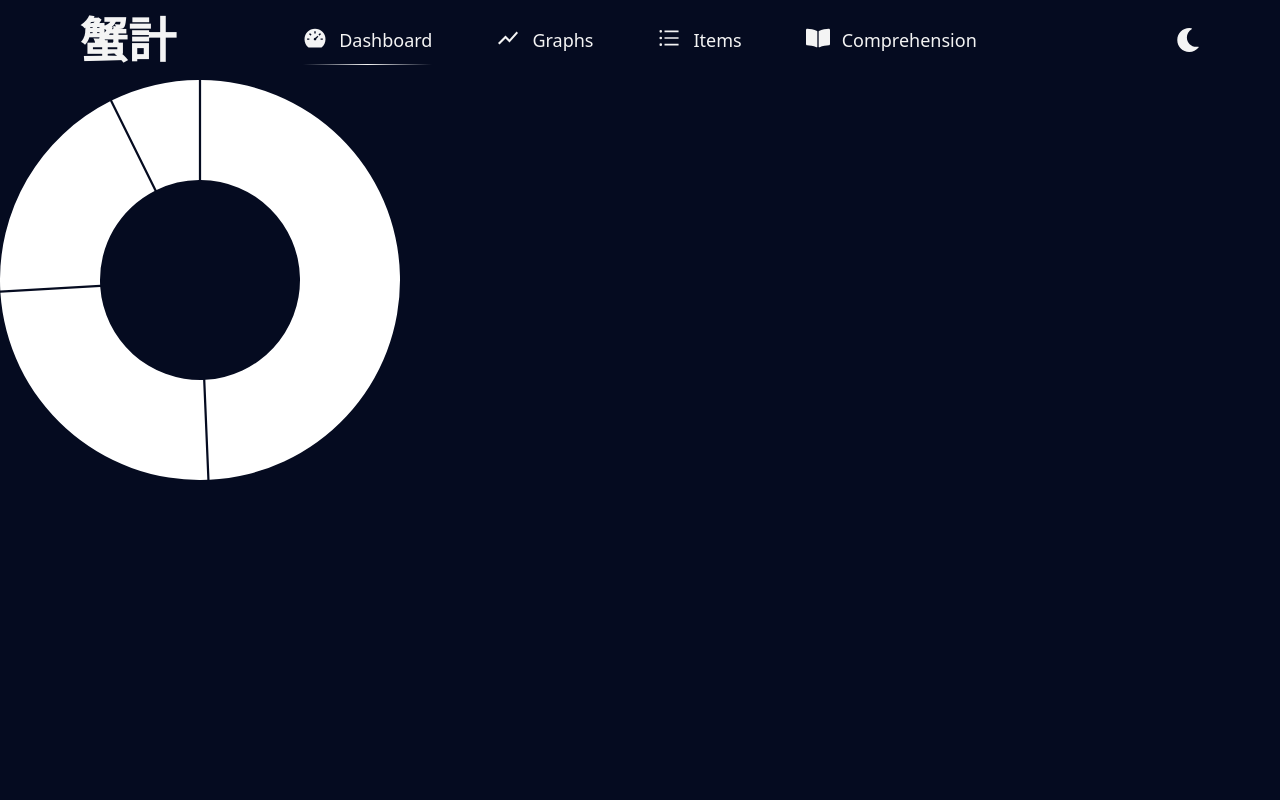
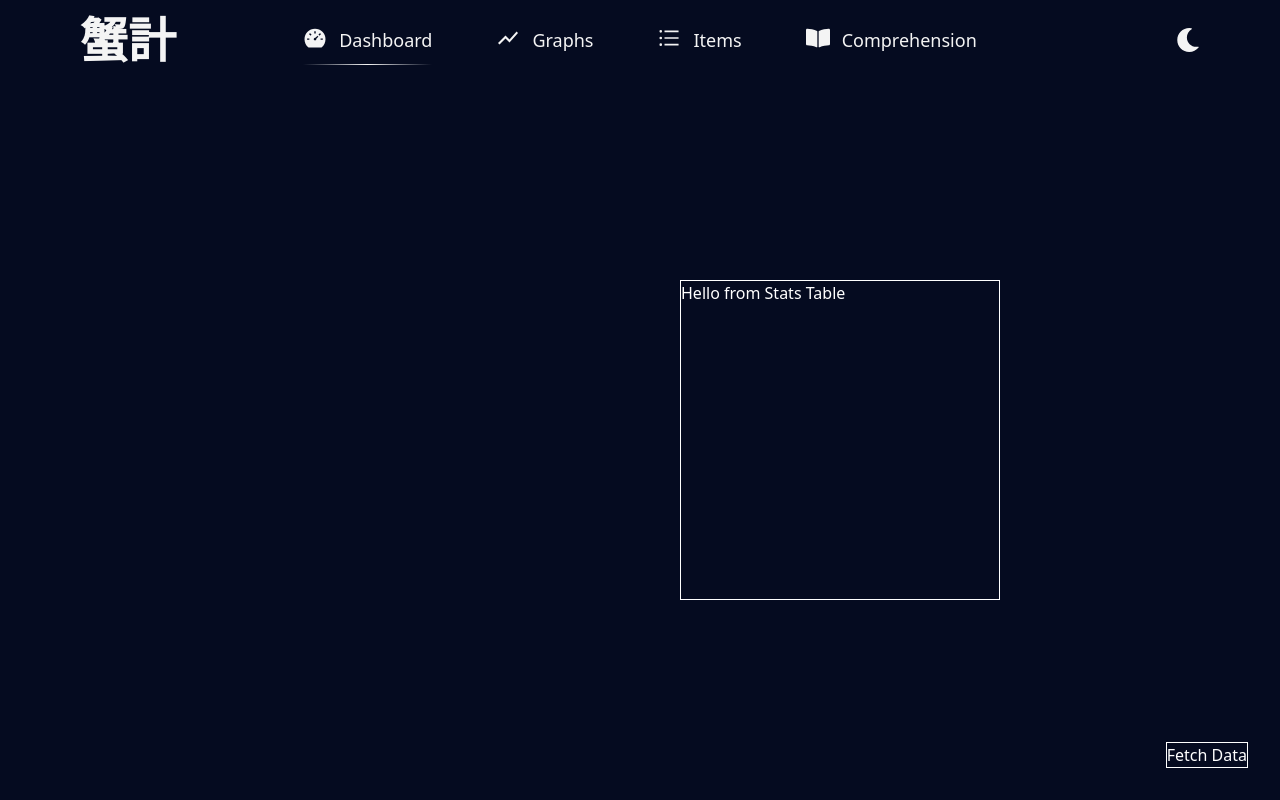
Before and after one commit to nanyaDev/statkani, a Next.js app: page /dashboard in a window 1280 px wide. Built offline with nearby package versions, Linux system fonts and the light colour scheme.

Commit message:
Implement donut chart

```diff
--- a/components/SRSBreakdown.js
+++ b/components/SRSBreakdown.js
@@ -1,24 +1,19 @@
-import React, { useState } from 'react';
-import Pie from '@visx/shape/lib/shapes/Pie';
+import React from 'react';
+import { Pie } from '@visx/shape';
 import { Group } from '@visx/group';
+import { scaleOrdinal } from '@visx/scale';
 import { motion, useMotionValue, useTransform } from 'framer-motion';
 
-const browsers = [
-  { label: 'Google Chrome', usage: 48 },
-  { label: 'Internet Explorer', usage: 24 },
-  { label: 'Firefox', usage: 18 },
-  { label: 'Safari', usage: 7 },
-];
+import useToggle from '@/lib/useToggle';
 
-const initial = [
-  { label: 'Google Chrome', usage: 38 },
-  { label: 'Internet Explorer', usage: 34 },
-  { label: 'Firefox', usage: 9 },
-  { label: 'Safari', usage: 2 },
-];
+const SRSBreakdown = ({ stages }) => {
+  const [symmetry, toggleSymmetry] = useToggle(true);
 
-const SRSBreakdown = () => {
-  const [data, setData] = useState(false);
+  // prettier-ignore
+  const getColor = scaleOrdinal({
+    domain: [ 'Apprentice', 'Guru', 'Master', 'Enlightened', 'Burned', 'Unknown' ],
+    range: [ '#f300a3', '#a035ba', '#4765df', '#0098e6', '#494949', '#c1c1c1' ],
+  });
 
   const size = 400;
 
@@ -26,35 +21,32 @@ const SRSBreakdown = () => {
     <svg width={size} height={size}>
       <Group top={size / 2} left={size / 2}>
         <Pie
-          data={data ? initial : browsers}
-          pieValue={(d) => d.usage}
+          data={stages}
+          pieValue={(d) => (symmetry ? d.value : 1)}
+          pieSort={null}
           outerRadius={size / 2}
           innerRadius={size / 4}
-          padAngle={0.01}
         >
-          {(props) => <PieOverride setData={setData} {...props} />}
+          {({ arcs, path }) => (
+            <Group>
+              {arcs.map((arc, i) => (
+                <PieIndividual
+                  key={`pie-arc-${i}`}
+                  arc={arc}
+                  path={path}
+                  handleClick={toggleSymmetry}
+                  fill={getColor(arc.data.stage)}
+                />
+              ))}
+            </Group>
+          )}
         </Pie>
       </Group>
     </svg>
   );
 };
 
-const PieOverride = ({ arcs, path, setData }) => {
-  return (
-    <Group>
-      {arcs.map((arc, i) => (
-        <PieIndividual
-          key={`pie-arc-${i}`}
-          arc={arc}
-          path={path}
-          setData={setData}
-        />
-      ))}
-    </Group>
-  );
-};
-
-const PieIndividual = ({ arc, path, setData }) => {
+const PieIndividual = ({ arc, path, handleClick, fill }) => {
   // sa -> startAngle, ea -> endAngle
   const sa = useMotionValue(0);
   const ea = useMotionValue(0);
@@ -69,8 +61,8 @@ const PieIndividual = ({ arc, path, setData }) => {
         style={{ sa, ea }}
         animate={{ sa: arc.startAngle, ea: arc.endAngle }}
         transition={{ duration: 0.5, transition: 'linear' }}
-        onClick={() => setData((p) => !p)}
-        fill="white"
+        onClick={handleClick}
+        fill={fill}
       />
     </g>
   );
--- /dev/null
+++ b/components/StatsTable.js
@@ -0,0 +1,9 @@
+const StatsTable = () => {
+  return (
+    <div className="w-80 h-80 border border-white">
+      <p className="text-white">Hello from Stats Table</p>
+    </div>
+  );
+};
+
+export default StatsTable;
--- /dev/null
+++ b/lib/useToggle.js
@@ -0,0 +1,12 @@
+import { useCallback, useState } from 'react';
+
+// cf. https://usehooks.com/useToggle/
+const useToggle = (initialState = false) => {
+  const [state, setState] = useState(initialState);
+
+  const toggleState = useCallback(() => setState((state) => !state), []);
+
+  return [state, toggleState];
+};
+
+export default useToggle;
--- a/pages/dashboard.js
+++ b/pages/dashboard.js
@@ -1,11 +1,47 @@
+import { useState } from 'react';
 import Navbar from '@/components/Navbar';
 import SRSBreakdown from '@/components/SRSBreakdown';
+import StatsTable from '@/components/StatsTable';
+
+import { setToken, fetchEndpoint } from '@/lib/api';
+import { useAuth } from '@/lib/auth';
 
 const Dashboard = () => {
+  const { token } = useAuth();
+  const [assignments, setAssignments] = useState([]);
+
+  const stagesArr = assignments.reduce((acc, curr) => {
+    acc[curr.stage] += 1;
+    return acc;
+  }, Array(10).fill(0));
+
+  const stages = [
+    // prettier-ignore
+    { stage: 'Apprentice', value: stagesArr.slice(1, 5).reduce((a, b) => a + b) },
+    { stage: 'Guru', value: stagesArr.slice(5, 7).reduce((a, b) => a + b) },
+    { stage: 'Master', value: stagesArr[7] },
+    { stage: 'Enlightened', value: stagesArr[8] },
+    { stage: 'Burned', value: stagesArr[9] },
+  ];
+
+  const fetchData = async () => {
+    setToken(token);
+    setAssignments(await fetchEndpoint('assignments'));
+  };
+
   return (
     <div className="flex-grow flex flex-col bg-bg">
       <Navbar />
-      <SRSBreakdown />
+      <div className=" flex-grow flex justify-center items-center">
+        <SRSBreakdown stages={stages} />
+        <StatsTable />
+      </div>
+      <button
+        className="border border-white text-white fixed bottom-8 right-8"
+        onClick={fetchData}
+      >
+        Fetch Data
+      </button>
     </div>
   );
 };
```
